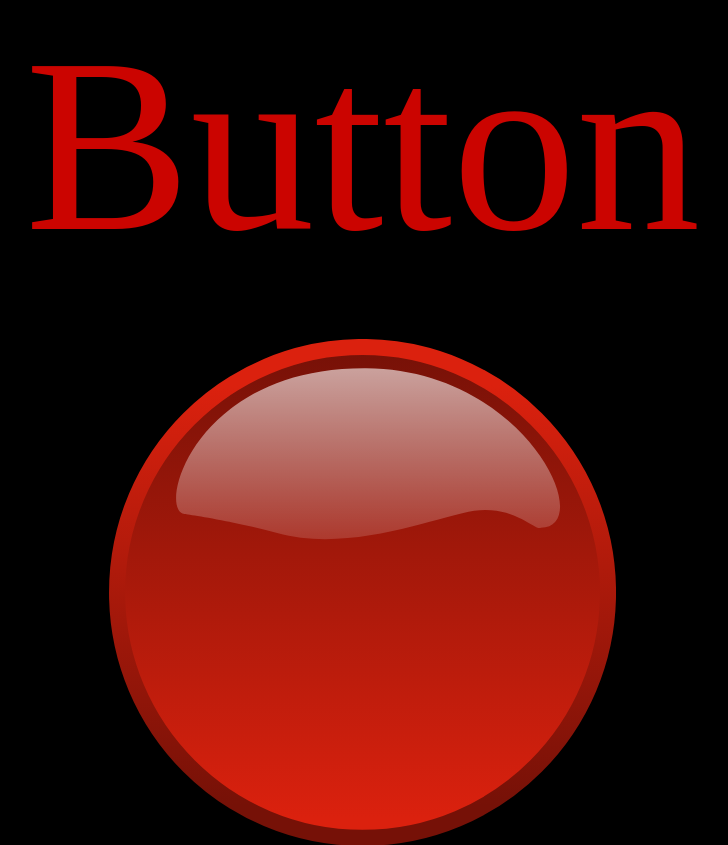
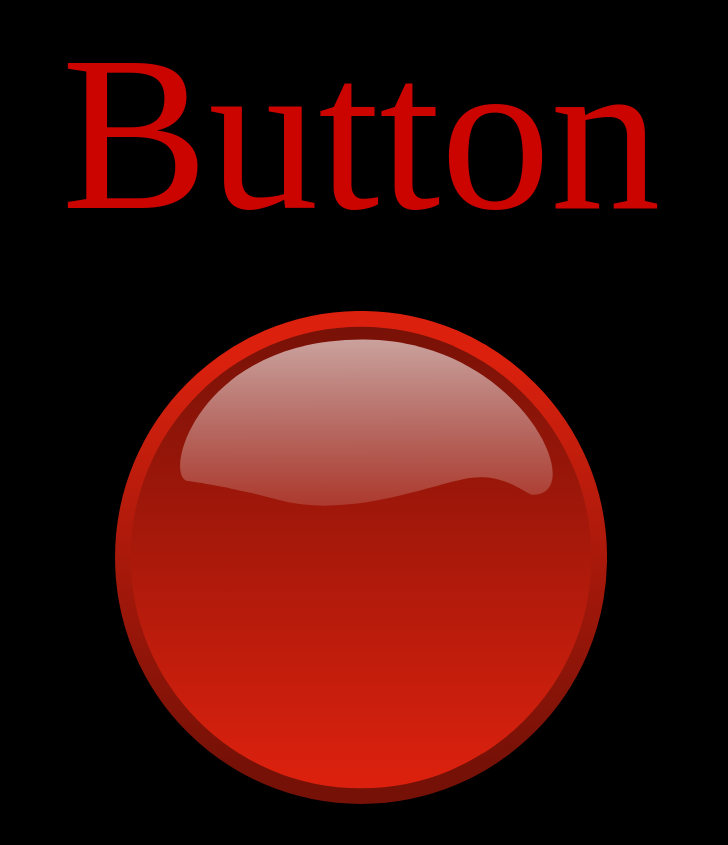
Before and after one commit to vanerp/button, a website: page index.html in a window 1280 px wide. Shown: the part 163-1008 px from the top of the page, without its empty margins (279-1007 px from the left). Drawn offline with Linux system fonts and the light colour scheme; a web font is replaced by a local one.

Commit message:
larger h2 size

```diff
--- a/index.html
+++ b/index.html
@@ -11,15 +11,15 @@
     <style>
         body {
             font-family: sans-serif;
-            width: 99%;
             text-align: center;
             background-color: #000000;
+            padding: 1rem;
         }
 
         h1 {
             font-family: "Rubik Vinyl", serif;
             font-weight: 400;
-            font-size: 248px;
+            font-size: 220px;
             font-style: normal;
             color: #cb0400;
             text-align: center;
@@ -28,6 +28,7 @@
 
         h2 {
             color: #cb0400;
+            font-size: 48px;
         }
 
         .hidden {
```
